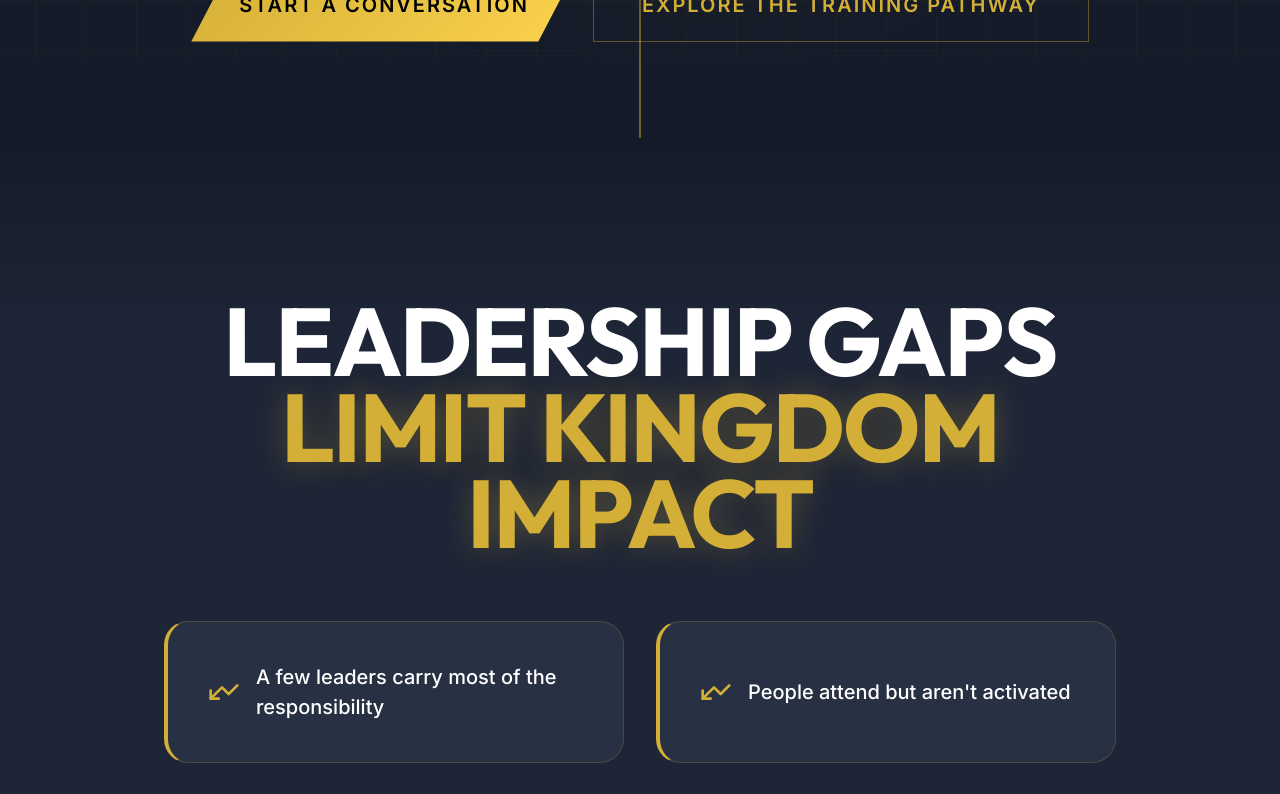
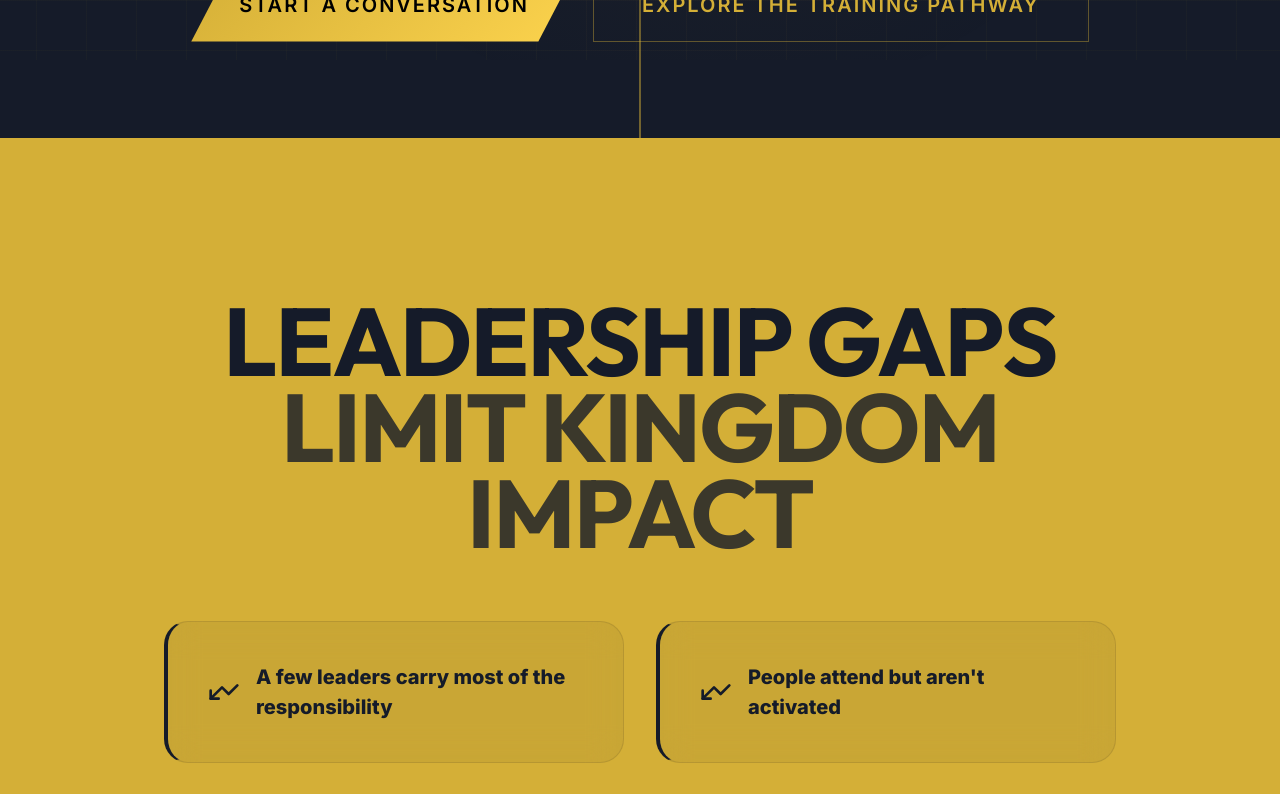
Before and after one commit to livetree/PI-main, a Next.js app: page / in a window 1280 px wide. Shown: the part 1060-1854 px from the top of the page. Built offline with nearby package versions, Linux system fonts and the light colour scheme.

Commit message:
style: invert Challenge section to bold yellow background with deep dark text to forcefully stand out

```diff
--- a/src/app/page.js
+++ b/src/app/page.js
@@ -80,13 +80,13 @@ export default function Home() {
         </div>
       </section>
 
-      {/* 2. THE CHALLENGE (Softened to Navy and Gold from Red) */}
-      <section style={{ padding: '10rem 1.5rem', position: 'relative', zIndex: 10, background: 'linear-gradient(to bottom, transparent, var(--surface) 20%)' }}>
+      {/* 2. THE CHALLENGE (Inverted Yellow Stand-Out Section) */}
+      <section style={{ padding: '10rem 1.5rem', position: 'relative', zIndex: 10, background: 'var(--brand-primary)', color: 'var(--bg)' }}>
         <div className="container" style={{ maxWidth: '1000px' }}>
 
           <motion.div variants={flyInUp} initial="hidden" whileInView="visible" viewport={{ once: true }}>
-            <h2 style={{ fontSize: 'clamp(3rem, 8vw, 6rem)', color: '#fff', textTransform: 'uppercase', lineHeight: 0.9, marginBottom: '4rem', textAlign: 'center' }}>
-              LEADERSHIP GAPS<br/><span style={{ color: 'var(--brand-primary)', textShadow: '0 0 30px rgba(212, 175, 55, 0.3)' }}>LIMIT KINGDOM IMPACT</span>
+            <h2 style={{ fontSize: 'clamp(3rem, 8vw, 6rem)', color: 'var(--bg)', textTransform: 'uppercase', lineHeight: 0.9, marginBottom: '4rem', textAlign: 'center' }}>
+              LEADERSHIP GAPS<br/><span style={{ color: 'var(--bg)', opacity: 0.8 }}>LIMIT KINGDOM IMPACT</span>
             </h2>
           </motion.div>
 
@@ -97,9 +97,9 @@ export default function Home() {
               "Potential leaders remain undeveloped",
               "Vision stalls instead of multiplying"
             ].map((challenge, i) => (
-              <motion.div key={i} variants={flyInUp} initial="hidden" whileInView="visible" viewport={{ once: true }} transition={{ delay: i * 0.1 }} className="glass-card" style={{ padding: '2.5rem', background: 'var(--surface-elevated)', border: '1px solid rgba(212, 175, 55, 0.2)', borderLeft: '4px solid var(--brand-primary)', display: 'flex', gap: '1rem', alignItems: 'center' }}>
-                <TrendingUp color="var(--brand-primary)" size={32} style={{ transform: 'rotate(180deg)', flexShrink: 0 }} />
-                <p style={{ fontSize: '1.25rem', color: '#fff', fontWeight: 500, lineHeight: 1.5 }}>{challenge}</p>
+              <motion.div key={i} variants={flyInUp} initial="hidden" whileInView="visible" viewport={{ once: true }} transition={{ delay: i * 0.1 }} className="glass-card" style={{ padding: '2.5rem', background: 'rgba(11, 17, 33, 0.05)', border: '1px solid rgba(11, 17, 33, 0.1)', borderLeft: '4px solid var(--bg)', display: 'flex', gap: '1rem', alignItems: 'center', boxShadow: 'none' }}>
+                <TrendingUp color="var(--bg)" size={32} style={{ transform: 'rotate(180deg)', flexShrink: 0 }} />
+                <p style={{ fontSize: '1.25rem', color: 'var(--bg)', fontWeight: 800, lineHeight: 1.5 }}>{challenge}</p>
               </motion.div>
             ))}
           </div>
```
